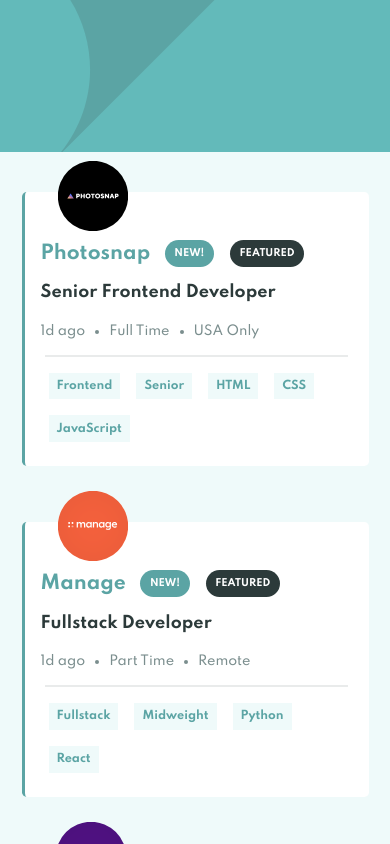
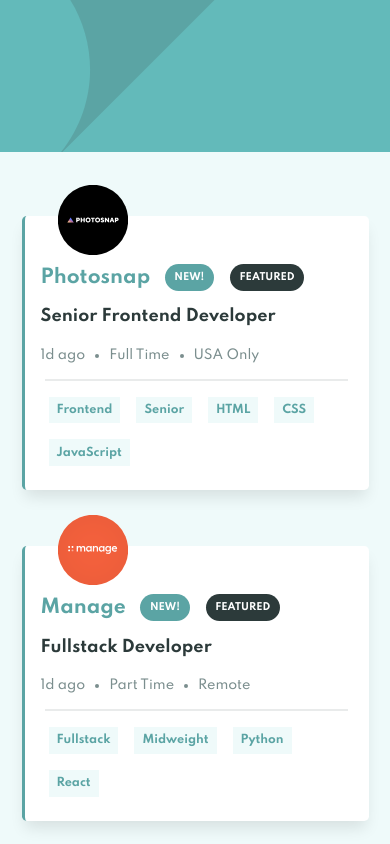
Before and after one commit to Afshar07/static-job-listings-vue, a Vue app: page / in a window 390 px wide. Shown: the top 844 px of the page. Built offline with nearby package versions, Linux system fonts and the light colour scheme.

Commit message:
Add shadow-box to the job containers

```diff
--- a/src/components/AvailableJobs.vue
+++ b/src/components/AvailableJobs.vue
@@ -70,9 +70,13 @@ export default {
     padding: 1rem;
     border-radius: 0.3rem;
     position: relative;
+    box-shadow: 0px 10px 15px -3px rgba(0, 0, 0, 0.1);
   }
-  .container:first-of-type {
+  .job-container:first-of-type {
     margin-top: 4rem;
+  }
+  .job-container:last-of-type {
+    margin-bottom: 4rem;
   }
   .company-logo {
     position: absolute;
```
